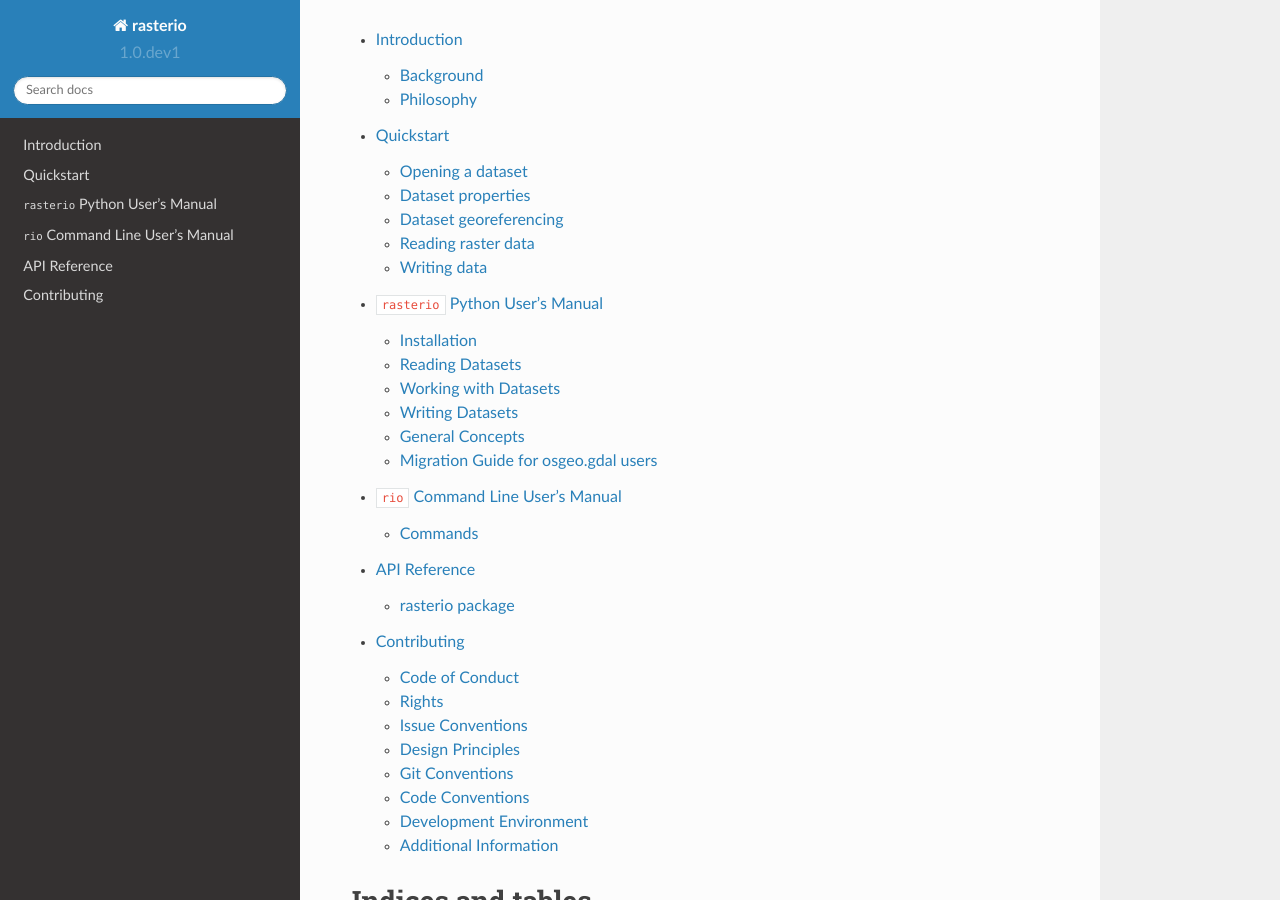
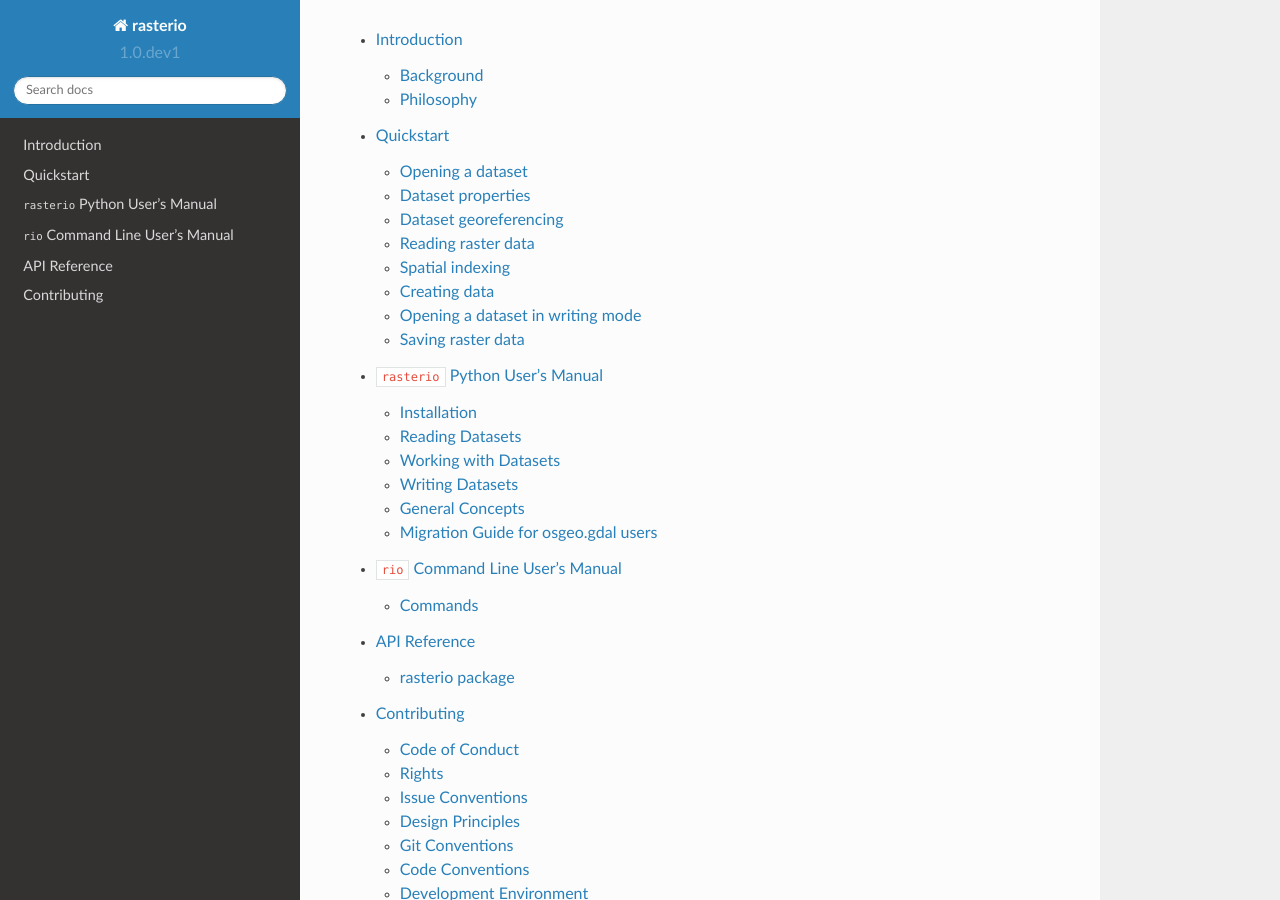
Before and after one commit to rasterio/rasterio, a Sphinx documentation site: the page built from docs/index.rst, in a window 1280 px wide and 900 px high, scrolled down 628 px. Built offline with Sphinx 7.4.7 and the Read the Docs theme 2.0.0, drawn with Linux system fonts in a browser that asks for light colours; pages that are not in the unit, such as notebooks, are missing from menus; part of the change alters nothing that is shown.

Commit message:
Quickstart for writing data

```diff
--- a/docs/quickstart.rst
+++ b/docs/quickstart.rst
@@ -190,6 +190,9 @@ Calculations on a masked array do not consider the invalid pixels.
     >>> band_one.min(), band_one.mean(), band_one.max()
     (1, 44.434478650699106, 255)
 
+Spatial indexing
+----------------
+
 Pixels of the array can be had by their row, column index.
 
 .. code-block:: pycon
@@ -216,7 +219,106 @@ The coordinates of the center of the image are
     >>> dataset.xy(dataset.width / 2, dataset.height / 2)
     (209848.63463969657, 2708098.454038997)
 
-Writing data
-------------
+Creating data
+-------------
 
-TODO.
+An N-D array of values can be written to a raster data file and thus shared
+with other GIS applications such as QGIS using Rasterio dataset objects.
+
+As an example, consider an array of floating point values representing, e.g.,
+a temperature or pressure anomaly field measured or modeled on a regular grid,
+240 columns by 180 rows. The first and last grid points on the horizontal axis
+are located at 4.0 degrees west and 4.0 degrees east longitude, the first and
+last grid points on the vertical axis are located at 3 degrees south and
+3 degrees north latitude.
+
+.. code-block:: pycon
+
+    >>> import numpy as np
+    >>> x = np.linspace(-4.0, 4.0, 240)
+    >>> y = np.linspace(-3.0, 3.0, 180)
+    >>> X, Y = np.meshgrid(x, y)
+    >>> Z1 = np.exp(-2 * np.log(2) * ((X - 0.5) ** 2 + (Y - 0.5) ** 2) / 1 ** 2)
+    >>> Z2 = np.exp(-3 * np.log(2) * ((X + 0.5) ** 2 + (Y + 0.5) ** 2) / 2.5 ** 2)
+    >>> Z = 10.0 * (Z2 - Z1)
+
+The fictional field for this example consists of the difference of two Gaussian
+distributions and is computed using Numpy. Its contours look like this
+
+.. image:: img/field.png
+
+
+Opening a dataset in writing mode
+---------------------------------
+
+To save this array along with georeferencing information to a new raster data
+file, call ``rasterio.open()`` with a path to the new file to be created,
+``'w'`` to specify writing mode, and keyword arguments specifying
+
+* the name of the desired format driver
+* the width, or number of columns, of the dataset
+* the height, or number of rows, of the dataset
+* a count of the dataset bands
+* the data type of the dataset
+* a coordinate reference system identifier or description
+* an affine transformation matrix, and
+* a "nodata" value
+
+In this example the `crs` will be "+proj=latlong", which describes an
+equirectangular coordinate reference system with units of decimal degrees. The
+appropriate affine transformation matrix can be computed using a function in
+the ``rasterio.transform`` module.
+
+.. code-block:: pycon
+
+   >>> from rasterio.transform import from_origin
+   >>> res = (x[-1] - x[0]) / 240.0
+   >>> transform = from_origin(x[0] - res / 2, y[-1] + res / 2, res, res)
+   >>> transform
+   Affine(0.033333333333333333, 0.0, -4.0166666666666666,
+          0.0, -0.033333333333333333, 3.0166666666666666)
+
+The upper left point in the example grid is at 3 degrees west and 2 degrees
+north. The upper left corner coordinates of the pixel centered on this grid
+point, which is the convention used by Rasterio, are west and north of that
+location by ``res / 2``, or 1/60, degrees. Hence the shift in the expression
+above.
+
+A dataset for storing the example grid is opened like so
+
+.. code-block:: pycon
+
+    >>> new_dataset = rasterio.open('/tmp/new.tif', 'w', driver='GTiff',
+    ...                             height=Z.shape[0], width=Z.shape[1],
+    ...                             count=1, dtype=Z.dtype,
+    ...                             crs='+proj=latlong', transform=transform)
+
+Values for the `height`, `width`, and `dtype` keyword arguments are taken
+directly from properties of the grid, ``Z``. The GeoTIFF format, indicated
+by the "GTiff" driver, supports the 64-bit float values in the grid.
+
+Saving raster data
+------------------
+
+To save the grid, call the new dataset's ``write()`` method with the grid and
+target band number as arguments.
+
+.. code-block:: pycon
+
+    >>> new_dataset.write(Z, 1)
+
+and then call the ``close()`` method to sync data to disk and finish.
+
+.. code-block:: pycon
+
+    >>> new_dataset.close()
+
+Because Rasterio's dataset objects implement Python's context manager protocol,
+it is possible to do the following instead.
+
+.. code-block:: python
+
+    with rasterio.open('/tmp/new.tif', 'w', driver='GTiff', height=Z.shape[0],
+                       width=Z.shape[1], count=1, dtype=Z.dtype,
+                       crs='+proj=latlong', transform=transform) as dst:
+        dst.write(Z, 1)
```
